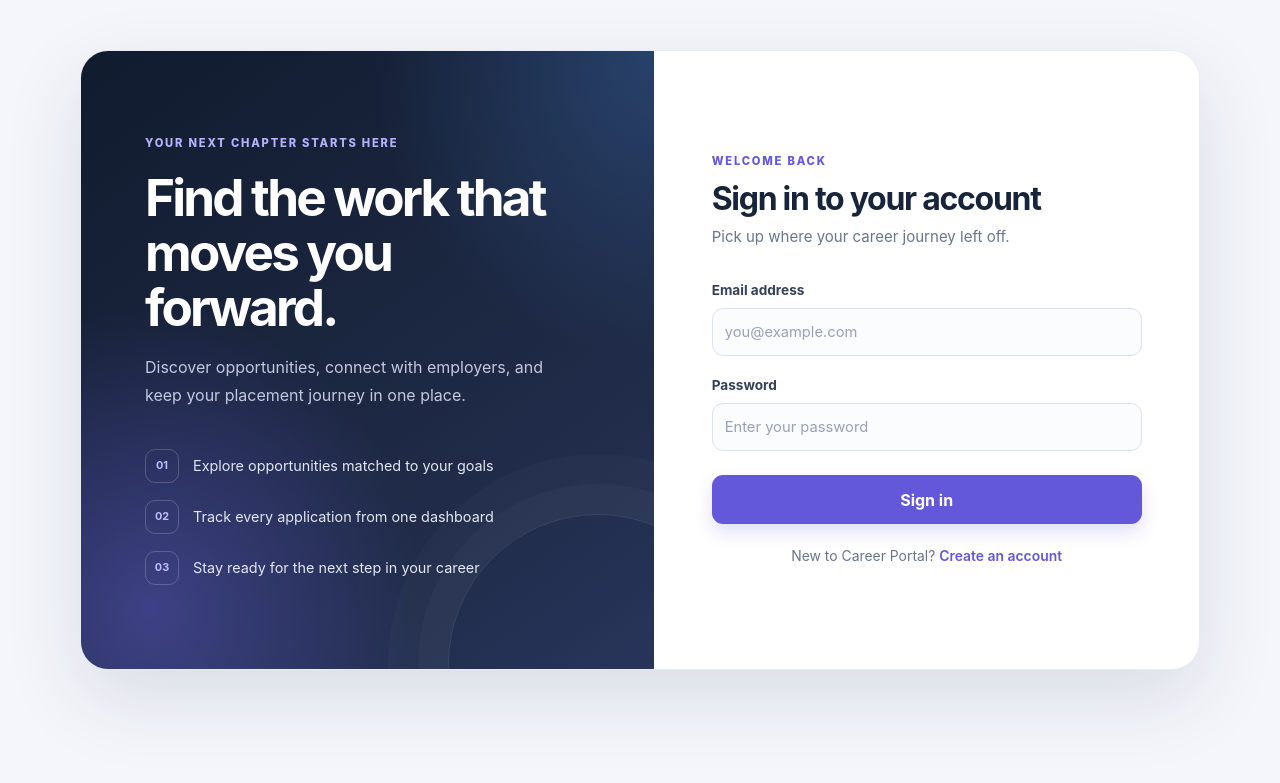
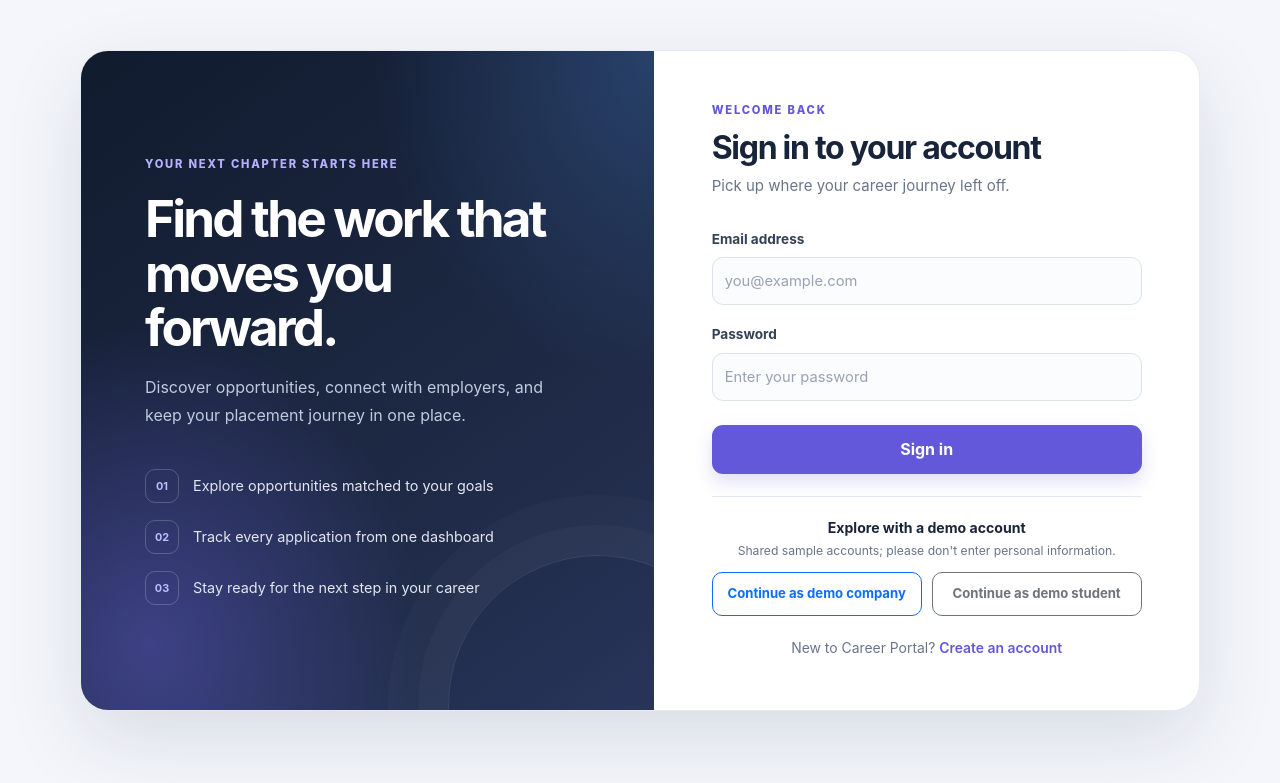
Before and after one commit to chay123-crypto/JobBoard-Placement-Portal, a Flask app: page / in a window 1280 px wide. Shown: the top 783 px of the page. Run offline with Flask 3, Linux system fonts and the light colour scheme.

Commit message:
Add seed button in frontend

```diff
--- a/backend/init_db.py
+++ b/backend/init_db.py
@@ -1,6 +1,5 @@
 import argparse
 from datetime import date, datetime
-from getpass import getpass
 
 from backend.models.models import (
     CompanyProfile,
@@ -14,6 +13,7 @@ DEMO_STUDENT_EMAIL = "demo.student@placement.in"
 DEMO_COMPANY_EMAIL = "demo.company@placement.in"
 DEMO_STUDENT_CONTACT = "9000000001"
 DEMO_COMPANY_CONTACT = "9000000002"
+DEMO_PASSWORD = "DemoAccess123!"
 
 
 def init():
@@ -49,22 +49,19 @@ def _get_or_create_demo_user(email, role, contact_no, password):
     return user
 
 
-def seed_demo(student_password, company_password):
-    if not student_password or not company_password:
-        raise ValueError("Both demo account passwords are required")
-
+def seed_demo():
     db.create_all()
     student_user = _get_or_create_demo_user(
         DEMO_STUDENT_EMAIL,
         "student",
         DEMO_STUDENT_CONTACT,
-        student_password,
+        DEMO_PASSWORD,
     )
     company_user = _get_or_create_demo_user(
         DEMO_COMPANY_EMAIL,
         "company",
         DEMO_COMPANY_CONTACT,
-        company_password,
+        DEMO_PASSWORD,
     )
 
     student = StudentProfile.query.filter_by(user_id=student_user.id).first()
@@ -121,16 +118,6 @@ def seed_demo(student_password, company_password):
     db.session.commit()
 
 
-def _prompt_password(label):
-    password = getpass(f"Set password for {label}: ")
-    confirmation = getpass(f"Confirm password for {label}: ")
-    if not password:
-        raise ValueError("Demo account passwords cannot be empty")
-    if password != confirmation:
-        raise ValueError(f"Passwords for {label} do not match")
-    return password
-
-
 if __name__ == "__main__":
     parser = argparse.ArgumentParser(description="Initialize the placement portal database.")
     parser.add_argument(
@@ -144,7 +131,5 @@ if __name__ == "__main__":
 
     with app.app_context():
         if args.seed_demo:
-            student_password = _prompt_password("demo student")
-            company_password = _prompt_password("demo company")
-            seed_demo(student_password, company_password)
+            seed_demo()
             print("Demo accounts and approved drive are ready.")
--- a/static/css/app.css
+++ b/static/css/app.css
@@ -324,6 +324,40 @@ a:hover {
 .auth-submit:hover,
 .auth-submit:focus {
     background: var(--portal-primary-dark);
+}
+
+.auth-demo {
+    margin-top: 22px;
+    padding-top: 20px;
+    border-top: 1px solid var(--portal-border);
+}
+
+.auth-demo__title {
+    margin: 0 0 4px;
+    color: var(--portal-ink);
+    font-size: 0.88rem;
+    font-weight: 700;
+    text-align: center;
+}
+
+.auth-demo__note {
+    margin: 0 0 12px;
+    color: var(--portal-muted);
+    font-size: 0.76rem;
+    text-align: center;
+}
+
+.auth-demo__actions {
+    display: grid;
+    grid-template-columns: 1fr 1fr;
+    gap: 10px;
+}
+
+.auth-demo__actions .btn {
+    min-height: 44px;
+    border-radius: 10px;
+    font-size: 0.82rem;
+    font-weight: 650;
 }
 
 .auth-switch {
@@ -769,6 +803,10 @@ a:hover {
         padding: 32px 26px 36px;
     }
 
+    .auth-demo__actions {
+        grid-template-columns: 1fr;
+    }
+
     .student-dashboard > .row.mb-4,
     .company-dashboard > .row.mb-4,
     .admin-dashboard > .row.mb-4 {
--- a/static/js/components/Login.js
+++ b/static/js/components/Login.js
@@ -31,6 +31,17 @@ const Login={
             this.error='Something went wrong.Try again.'
         }
     },
+    async loginAsDemo(role){
+        const demoAccounts={
+            student:{email:'demo.student@placement.in',password:'DemoAccess123!'},
+            company:{email:'demo.company@placement.in',password:'DemoAccess123!'}
+        }
+        const account=demoAccounts[role]
+        this.email=account.email
+        this.password=account.password
+        this.error=''
+        await this.handlelogin()
+    },
     goRegister(){
         this.$emit('go-register')
     }
@@ -63,6 +74,14 @@ const Login={
             <input id="login-password" v-model="password" type="password" class="form-control" placeholder="Enter your password" autocomplete="current-password" required>
           </div>
           <button class="btn btn-primary w-100 auth-submit" @click="handlelogin">Sign in</button>
+          <div class="auth-demo">
+            <p class="auth-demo__title">Explore with a demo account</p>
+            <p class="auth-demo__note">Shared sample accounts; please don't enter personal information.</p>
+            <div class="auth-demo__actions">
+              <button class="btn btn-outline-primary" type="button" @click="loginAsDemo('company')">Continue as demo company</button>
+              <button class="btn btn-outline-secondary" type="button" @click="loginAsDemo('student')">Continue as demo student</button>
+            </div>
+          </div>
           <p class="auth-switch">New to Career Portal? <a href="#" @click.prevent="goRegister">Create an account</a></p>
         </div>
       </div>
```
Also changed, not shown: tests/test_app.py (+14 -6 lines), README.md.
